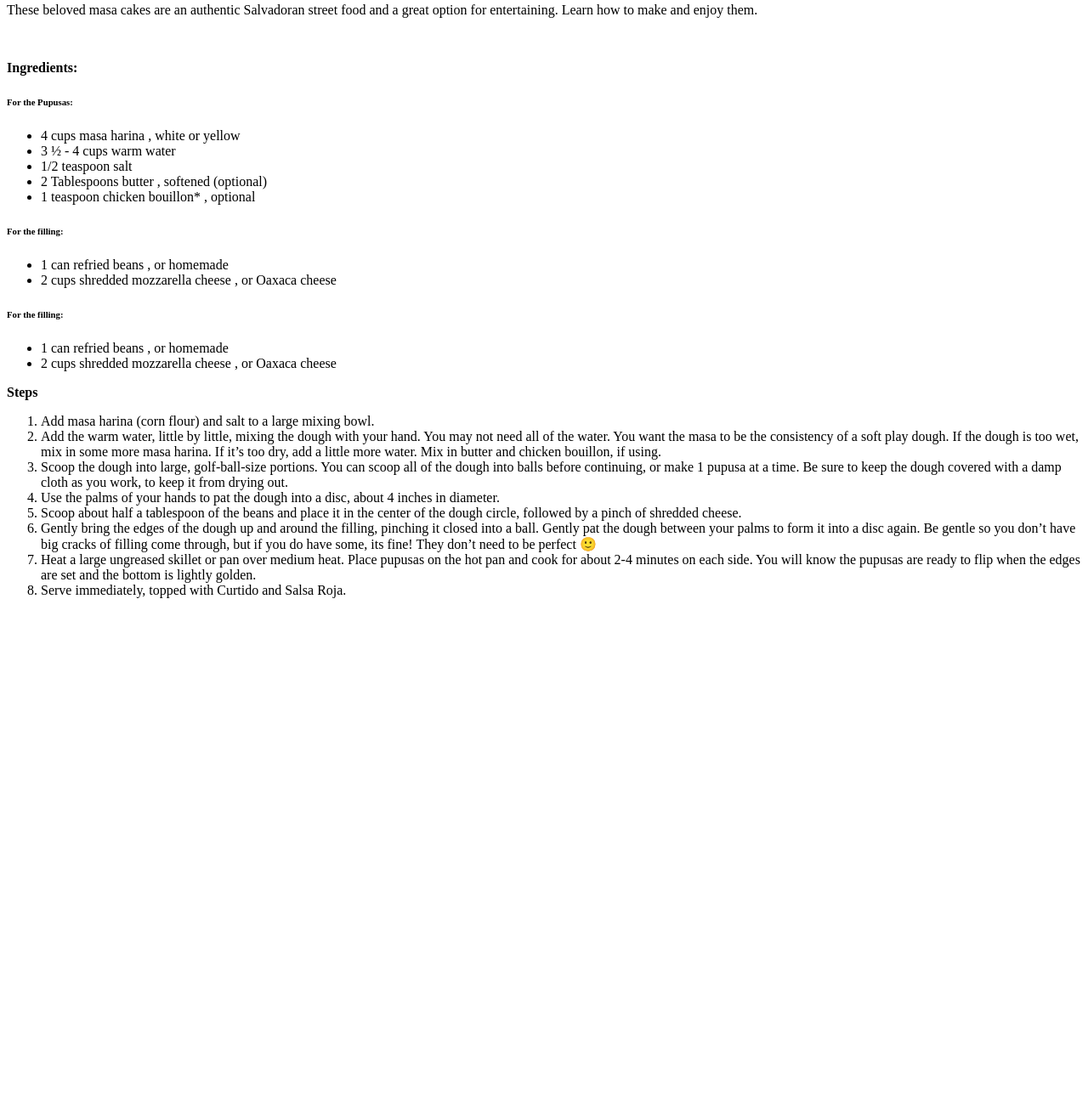
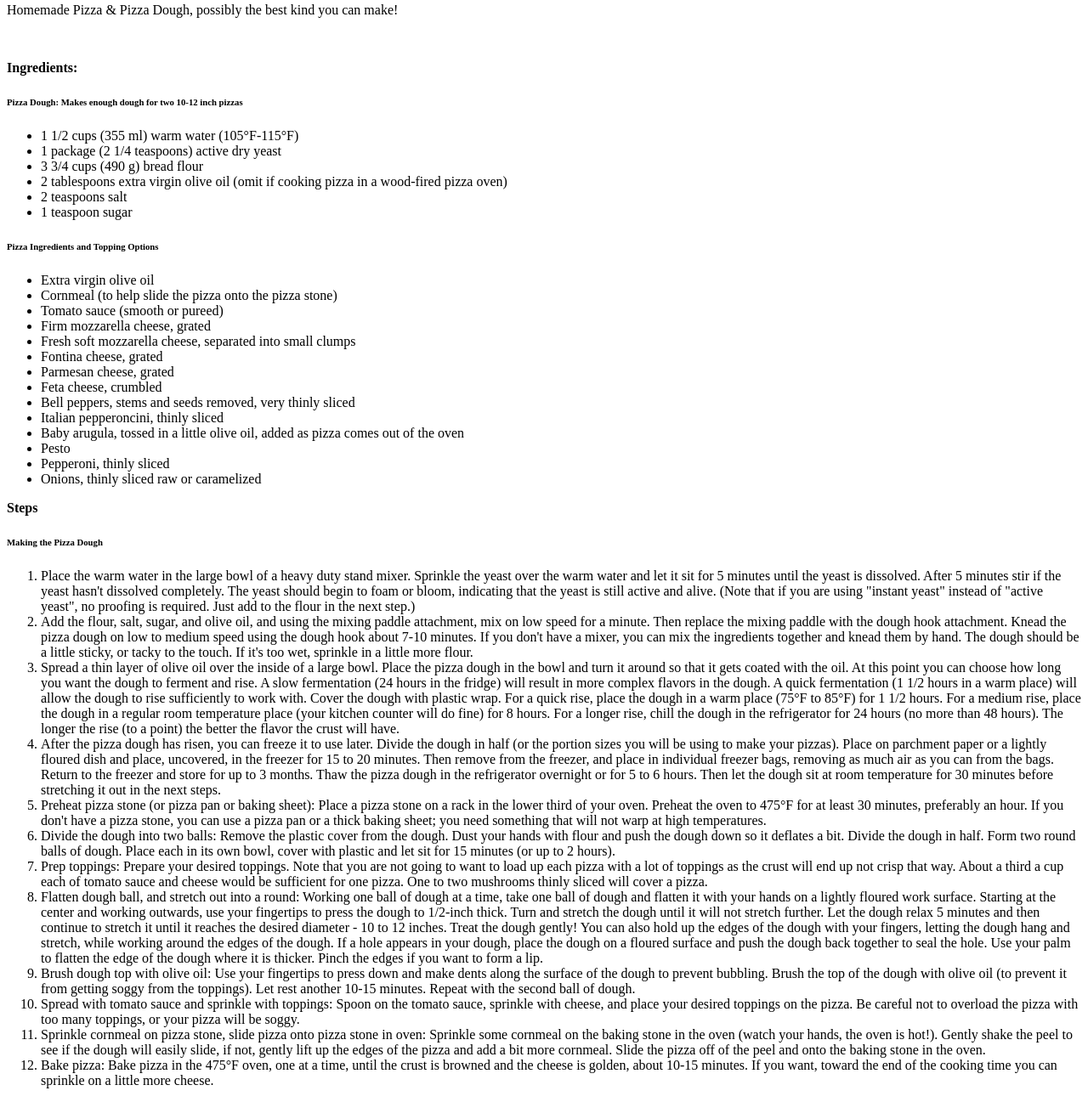
Before and after one commit to KBMzzz/odin-recipes, a plain HTML site: page recipes/pizza.html in a window 1280 px wide. Shown: the part 154-1451 px from the top of the page at 85% size. Before the commit the page ends 874 px from the top, so only its background shows below. Drawn offline with Linux system fonts and the light colour scheme.

```diff
--- a/recipes/pizza.html
+++ b/recipes/pizza.html
@@ -16,50 +16,87 @@
 <img src="/images/Simply-Recipes-Homemade-Pizza-LEAD-3-8aa37af554cf4445a1e3e54fdc66e974.webp" alt="pizza image" style="max-width: 50%;">
 
 <h3><i>Description</i></h3>
-<p>These beloved masa cakes are an authentic Salvadoran street food and a great option for entertaining.
-Learn how to make and enjoy them.</p><br>
+<p>Homemade Pizza & Pizza Dough, possibly the best kind you can make!</p><br>
 
 <p><strong>Ingredients:</strong></p>
 
-<h6>For the Pupusas:</h6>
+<h6>Pizza Dough: Makes enough dough for two 10-12 inch pizzas</h6>
 
 <ul>
-    <li>4 cups masa harina , white or yellow</li>
-    <li>3 ½ - 4 cups warm water</li>
-    <li>1/2 teaspoon salt</li>
-    <li>2 Tablespoons butter , softened (optional)</li>
-    <li>1 teaspoon chicken bouillon* , optional</li>
+    <li>1 1/2 cups (355 ml) warm water (105°F-115°F)</li>
+    <li>1 package (2 1/4 teaspoons) active dry yeast</li>
+    <li>3 3/4 cups (490 g) bread flour</li>
+    <li>2 tablespoons extra virgin olive oil (omit if cooking pizza in a wood-fired pizza oven)</li>
+    <li>2 teaspoons salt</li>
+    <li>1 teaspoon sugar</li>
 </ul>
 
-<h6>For the filling:</h6>
+<h6>Pizza Ingredients and Topping Options</h6>
 
 <ul>
-    <li>1 can refried beans , or homemade</li>
-    <li>2 cups shredded mozzarella cheese , or Oaxaca cheese</li>
-</ul>
-
-<h6>For the filling:</h6>
-
-<ul>
-    <li>1 can refried beans , or homemade</li>
-    <li>2 cups shredded mozzarella cheese , or Oaxaca cheese</li>
+    <li>Extra virgin olive oil</li>
+    <li>Cornmeal (to help slide the pizza onto the pizza stone)</li>
+    <li>Tomato sauce (smooth or pureed)</li>
+    <li>Firm mozzarella cheese, grated</li>
+    <li>Fresh soft mozzarella cheese, separated into small clumps</li>
+    <li>Fontina cheese, grated</li>
+    <li>Parmesan cheese, grated</li>
+    <li>Feta cheese, crumbled</li>
+    <li>Bell peppers, stems and seeds removed, very thinly sliced</li>
+    <li>Italian pepperoncini, thinly sliced</li>
+    <li>Baby arugula, tossed in a little olive oil, added as pizza comes out of the oven</li>
+    <li>Pesto</li>
+    <li>Pepperoni, thinly sliced</li>
+    <li>Onions, thinly sliced raw or caramelized</li>
 </ul>
 
 <strong>Steps</strong>
+<h6>Making the Pizza Dough</h6>
 
 <ol>
-    <li>Add masa harina (corn flour) and salt to a large mixing bowl. </li>
-    <li>Add the warm water, little by little, mixing the dough with your hand. You may not need all of the water. You want the masa to be the consistency of a soft play dough. If the dough is too wet, mix in some more masa harina. If it’s too dry,
-        add a little more water. Mix in butter and chicken bouillon, if using.</li>
-    <li>Scoop the dough into large, golf-ball-size portions. You can scoop all of the dough into balls before continuing, or make 1 pupusa at a time. Be sure to keep the dough covered with a damp cloth as you work,
-         to keep it from drying out.</li>
-    <li>Use the palms of your hands to pat the dough into a disc, about 4 inches in diameter.
+    <li>Place the warm water in the large bowl of a heavy duty stand mixer. Sprinkle the yeast over the warm water and let it sit for 5 minutes until the yeast is dissolved.
+        After 5 minutes stir if the yeast hasn't dissolved completely. The yeast should begin to foam or bloom, indicating that the yeast is still active and alive.
+        (Note that if you are using "instant yeast" instead of "active yeast", no proofing is required. Just add to the flour in the next step.)</li>
+    <li>Add the flour, salt, sugar, and olive oil, and using the mixing paddle attachment, mix on low speed for a minute. Then replace the mixing paddle with the dough hook attachment.
+        Knead the pizza dough on low to medium speed using the dough hook about 7-10 minutes.
+        If you don't have a mixer, you can mix the ingredients together and knead them by hand.
+        The dough should be a little sticky, or tacky to the touch. If it's too wet, sprinkle in a little more flour.</li>
+    <li>Spread a thin layer of olive oil over the inside of a large bowl. Place the pizza dough in the bowl and turn it around so that it gets coated with the oil.
+        At this point you can choose how long you want the dough to ferment and rise. A slow fermentation (24 hours in the fridge) will result in more complex flavors in the dough. A quick fermentation (1 1/2 hours in a warm place) will allow the dough to rise sufficiently to work with.
+        Cover the dough with plastic wrap.
+        For a quick rise, place the dough in a warm place (75°F to 85°F) for 1 1/2 hours.
+        For a medium rise, place the dough in a regular room temperature place (your kitchen counter will do fine) for 8 hours. For a longer rise, chill the dough in the refrigerator for 24 hours (no more than 48 hours).
+        The longer the rise (to a point) the better the flavor the crust will have.</li>
+    <li>After the pizza dough has risen, you can freeze it to use later. Divide the dough in half (or the portion sizes you will be using to make your pizzas). Place on parchment paper or a lightly floured dish and place, uncovered, in the freezer for 15 to 20 minutes. Then remove from the freezer, and place in individual freezer bags, removing as much air as you can from the bags. Return to the freezer and store for up to 3 months.
+        Thaw the pizza dough in the refrigerator overnight or for 5 to 6 hours. Then let the dough sit at room temperature for 30 minutes before stretching it out in the next steps.
     </li>
-    <li>Scoop about half a tablespoon of the beans and place it in the center of the dough circle, followed by a pinch of shredded cheese. </li>
-    <li>Gently bring the edges of the dough up and around the filling, pinching it closed into a ball. Gently pat the dough between your palms to form it into a disc again.
-        Be gentle so you don’t have big cracks of filling come through, but if you do have some, its fine! They don’t need to be perfect 🙂</li>
-    <li>Heat a large ungreased skillet or pan over medium heat. Place pupusas on the hot pan and cook for about 2-4 minutes on each side. You will know the pupusas are ready to flip when the edges are set and the bottom is lightly golden.</li>
-    <li>Serve immediately, topped with Curtido and Salsa Roja.</li>
+    <li>Preheat pizza stone (or pizza pan or baking sheet):
+        Place a pizza stone on a rack in the lower third of your oven. Preheat the oven to 475°F for at least 30 minutes, preferably an hour. If you don't have a pizza stone, you can use a pizza pan or a thick baking sheet; you need something that will not warp at high temperatures.</li>
+    <li>Divide the dough into two balls:
+        Remove the plastic cover from the dough. Dust your hands with flour and push the dough down so it deflates a bit. Divide the dough in half.
+        Form two round balls of dough. Place each in its own bowl, cover with plastic and let sit for 15 minutes (or up to 2 hours).</li>
+    <li>Prep toppings:
+        Prepare your desired toppings. Note that you are not going to want to load up each pizza with a lot of toppings as the crust will end up not crisp that way.
+        About a third a cup each of tomato sauce and cheese would be sufficient for one pizza. One to two mushrooms thinly sliced will cover a pizza.</li>
+    <li>Flatten dough ball, and stretch out into a round:
+        Working one ball of dough at a time, take one ball of dough and flatten it with your hands on a lightly floured work surface.
+        Starting at the center and working outwards, use your fingertips to press the dough to 1/2-inch thick. Turn and stretch the dough until it will not stretch further.
+        Let the dough relax 5 minutes and then continue to stretch it until it reaches the desired diameter - 10 to 12 inches.
+        Treat the dough gently!
+        You can also hold up the edges of the dough with your fingers, letting the dough hang and stretch, while working around the edges of the dough.
+        If a hole appears in your dough, place the dough on a floured surface and push the dough back together to seal the hole.
+        Use your palm to flatten the edge of the dough where it is thicker. Pinch the edges if you want to form a lip.</li>
+    <li>Brush dough top with olive oil:
+        Use your fingertips to press down and make dents along the surface of the dough to prevent bubbling. Brush the top of the dough with olive oil (to prevent it from getting soggy from the toppings). Let rest another 10-15 minutes.
+        Repeat with the second ball of dough.</li>
+    <li>Spread with tomato sauce and sprinkle with toppings:
+        Spoon on the tomato sauce, sprinkle with cheese, and place your desired toppings on the pizza. Be careful not to overload the pizza with too many toppings, or your pizza will be soggy.</li>
+    <li>Sprinkle cornmeal on pizza stone, slide pizza onto pizza stone in oven:
+    Sprinkle some cornmeal on the baking stone in the oven (watch your hands, the oven is hot!). Gently shake the peel to see if the dough will easily slide, if not, gently lift up the edges of the pizza and add a bit more cornmeal.
+    Slide the pizza off of the peel and onto the baking stone in the oven.</li>
+    <li>Bake pizza:
+    Bake pizza in the 475°F oven, one at a time, until the crust is browned and the cheese is golden, about 10-15 minutes. If you want, toward the end of the cooking time you can sprinkle on a little more cheese.</li>
+
 </ol>
 
 </body>
```
Also changed, not shown: recipes/lasagna.html (+21 -31 lines), recipes/pupusa.html (+3 -3 lines).
